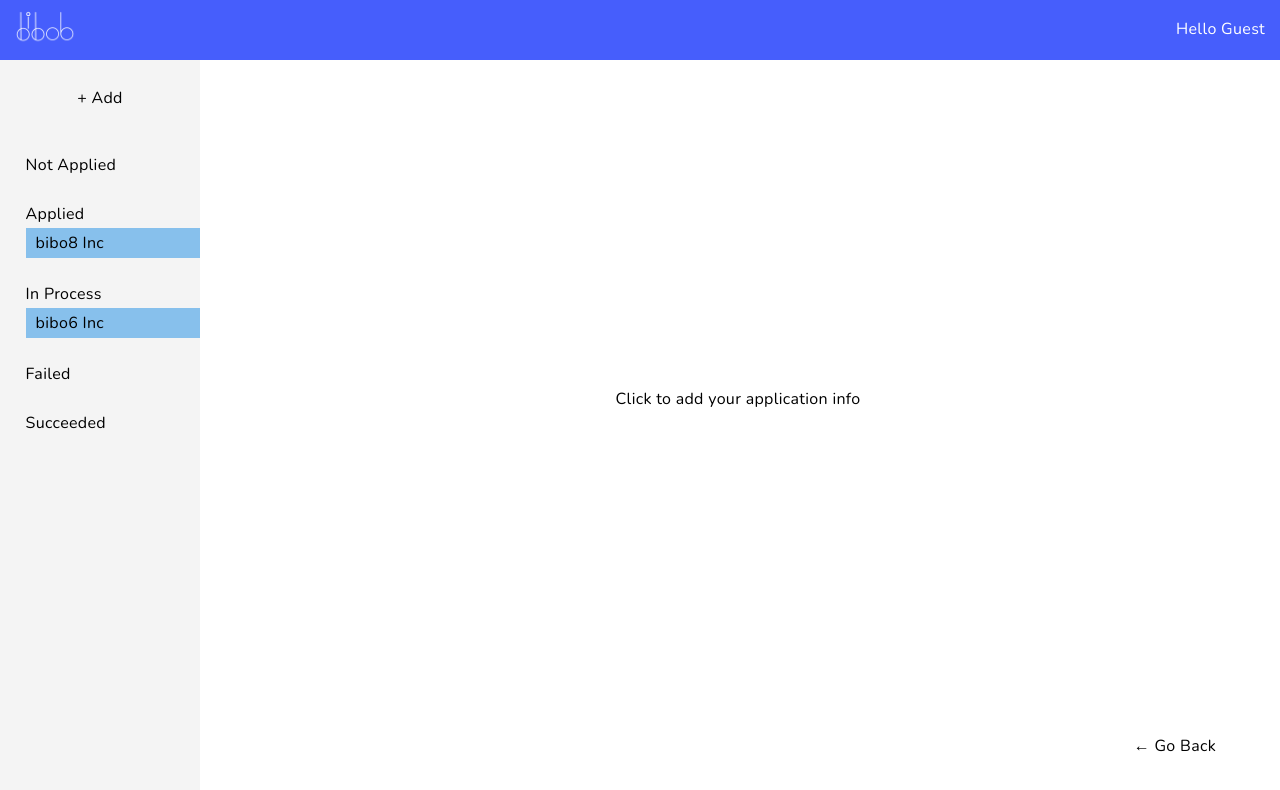
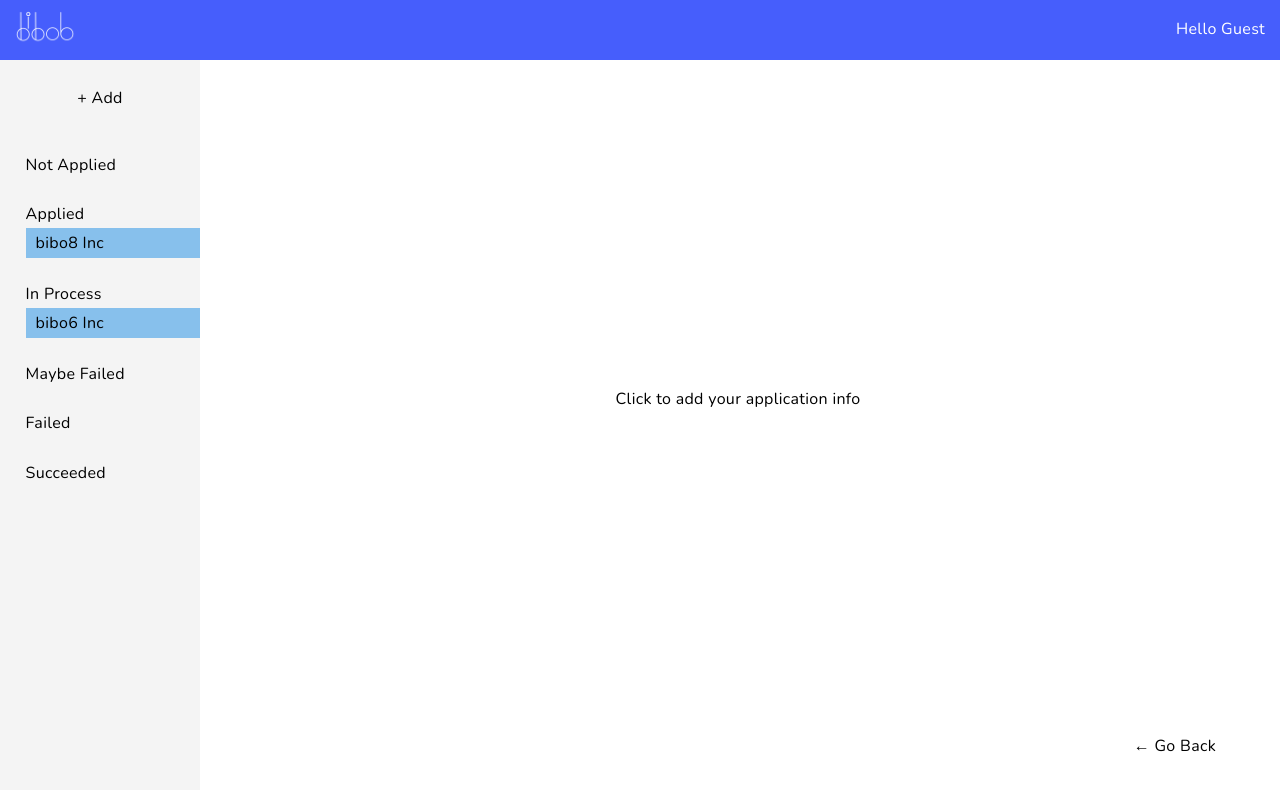
Before and after one commit to kojiokajima/bibo6, a React (Create React App) app in the folder client/: page /dashboard in a window 1280 px wide. Shown: the top 790 px of the page. Built offline with nearby package versions, Linux system fonts and the light colour scheme; no server answers.

Commit message:
added a category

```diff
--- a/client/src/components/Modal/Modal.jsx
+++ b/client/src/components/Modal/Modal.jsx
@@ -69,7 +69,7 @@ const Modal = ({ isBlank, isOpen, setIsOpen, user, setUser }) => {
             setPayload={setPayload}
             isMultiSelect={false}
             defaultVals={company.status}
-            selectOptions={["Not Applied", "Applied", "In Process", "Failed", "Succeeded"]}
+            selectOptions={["Not Applied", "Applied", "In Process", "Maybe Failed", "Failed", "Succeeded"]}
             isBlank={isBlank}
           />
           <div className={classes.applicationPlatform}>
--- a/client/src/components/SideBar/SideBar.jsx
+++ b/client/src/components/SideBar/SideBar.jsx
@@ -6,6 +6,7 @@ const SideBar = ({ companies, setIsOpen, setIsModalBlank, setIsDrawerOpen }) =>
   const [notApplied, setNotApplied] = useState([]);
   const [applied, setApplied] = useState([]);
   const [inProcess, setInProcess] = useState([]);
+  const [maybeFailed, setMaybeFailed] = useState([]);
   const [failed, setFailed] = useState([]);
   const [succeeded, setSucceeded] = useState([]);
 
@@ -21,6 +22,7 @@ const SideBar = ({ companies, setIsOpen, setIsModalBlank, setIsDrawerOpen }) =>
     setNotApplied(getFilteredItem(companies, "Not Applied"));
     setApplied(getFilteredItem(companies, "Applied"));
     setInProcess(getFilteredItem(companies, "In Process"));
+    setMaybeFailed(getFilteredItem(companies, "Maybe Failed"));
     setFailed(getFilteredItem(companies, "Failed"));
     setSucceeded(getFilteredItem(companies, "Succeeded"));
   }, [companies, setIsOpen, companies.length]);
@@ -34,6 +36,7 @@ const SideBar = ({ companies, setIsOpen, setIsModalBlank, setIsDrawerOpen }) =>
         <SideBarGroup status={"Not Applied"} items={notApplied} setIsDrawerOpen={setIsDrawerOpen} />
         <SideBarGroup status={"Applied"} items={applied} setIsDrawerOpen={setIsDrawerOpen} />
         <SideBarGroup status={"In Process"} items={inProcess} setIsDrawerOpen={setIsDrawerOpen} />
+        <SideBarGroup status={"Maybe Failed"} items={maybeFailed} setIsDrawerOpen={setIsDrawerOpen} />
         <SideBarGroup status={"Failed"} items={failed} setIsDrawerOpen={setIsDrawerOpen} />
         <SideBarGroup status={"Succeeded"} items={succeeded} setIsDrawerOpen={setIsDrawerOpen} />
       </ul>
```
